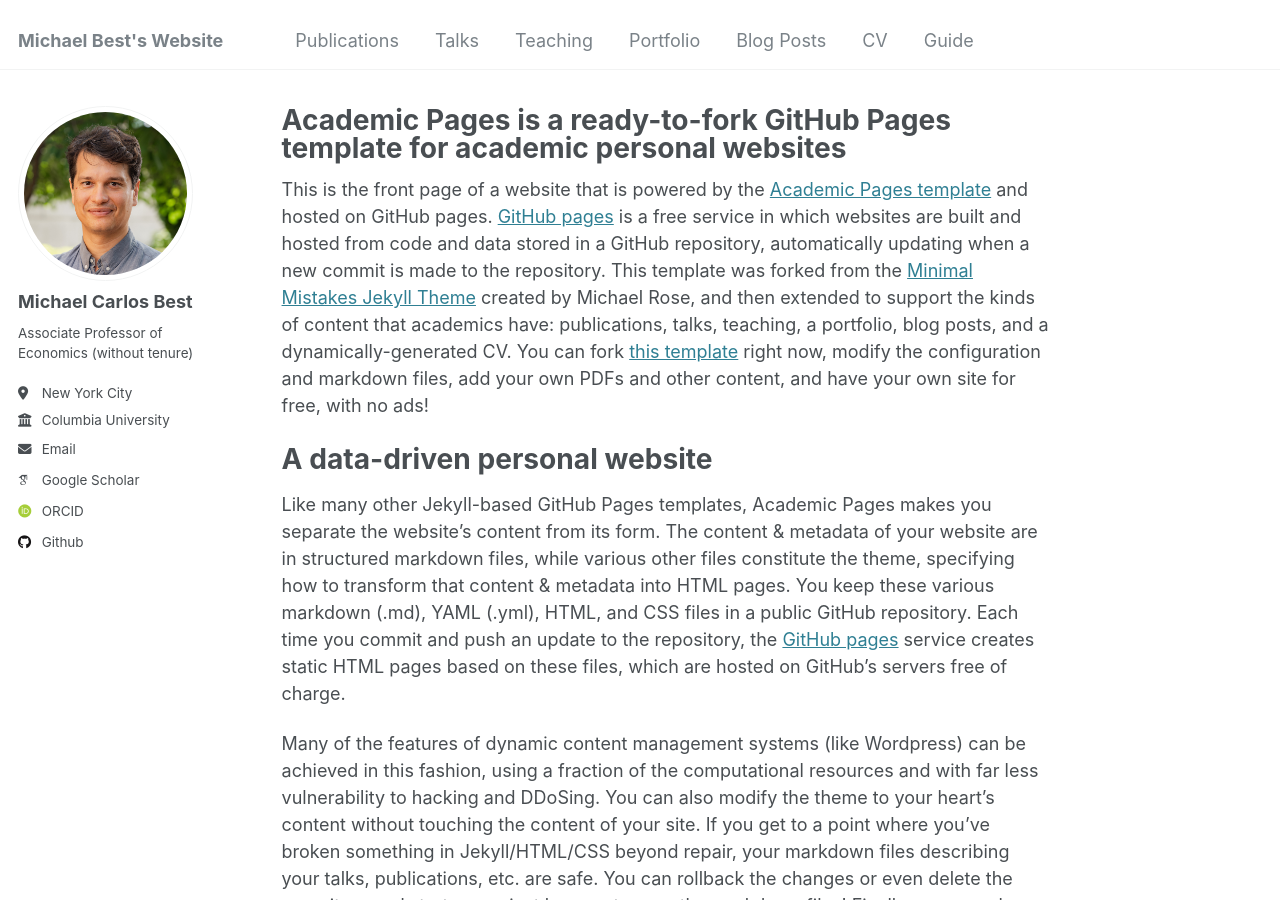
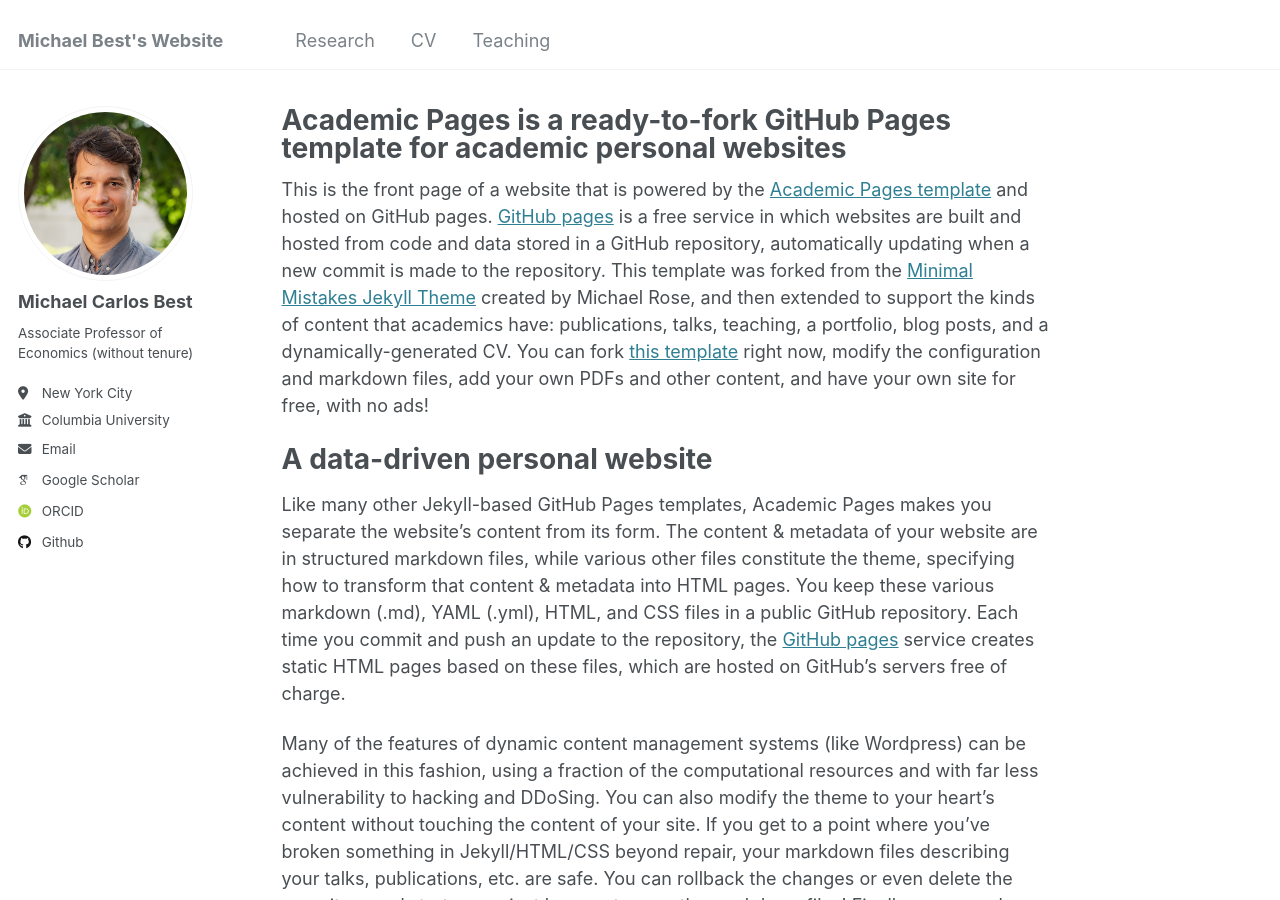
Before and after one commit to michaelcbest/michaelcbest.github.io, a Jekyll site: the page built from _pages/about.md, in a window 1280 px wide and 900 px high. Built offline with Jekyll 4.4.1, drawn with Linux system fonts in a browser that asks for light colours; some web fonts are replaced.

Commit message:
Update navigation.yml
switch off sections I don't need and rename publications research

```diff
--- a/_data/navigation.yml
+++ b/_data/navigation.yml
@@ -5,23 +5,17 @@
 # prevent it from being included in the site.
 
 main:
-  - title: "Publications"
+  - title: "Research"
     url: /publications/
 
-  - title: "Talks"
-    url: /talks/
+  - title: "CV"
+    url: /cv/
+
+#  - title: "Talks"
+#    url: /talks/
 
   - title: "Teaching"
     url: /teaching/
 
-  - title: "Portfolio"
-    url: /portfolio/
-
-  - title: "Blog Posts"
-    url: /year-archive/
-
-  - title: "CV"
-    url: /cv/
-
-  - title: "Guide"
-    url: /markdown/
+#  - title: "Guide"
+#    url: /markdown/
```
